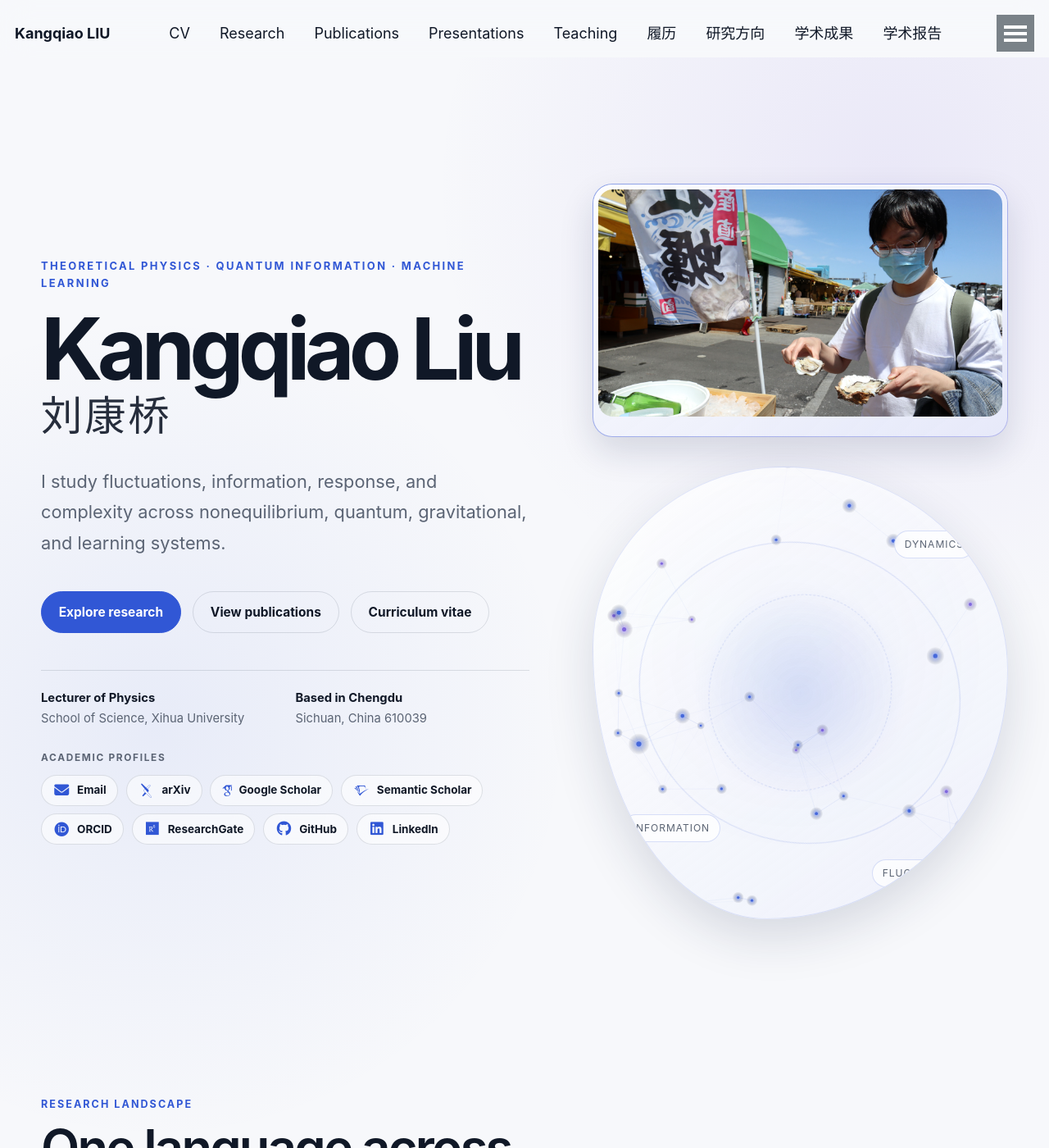
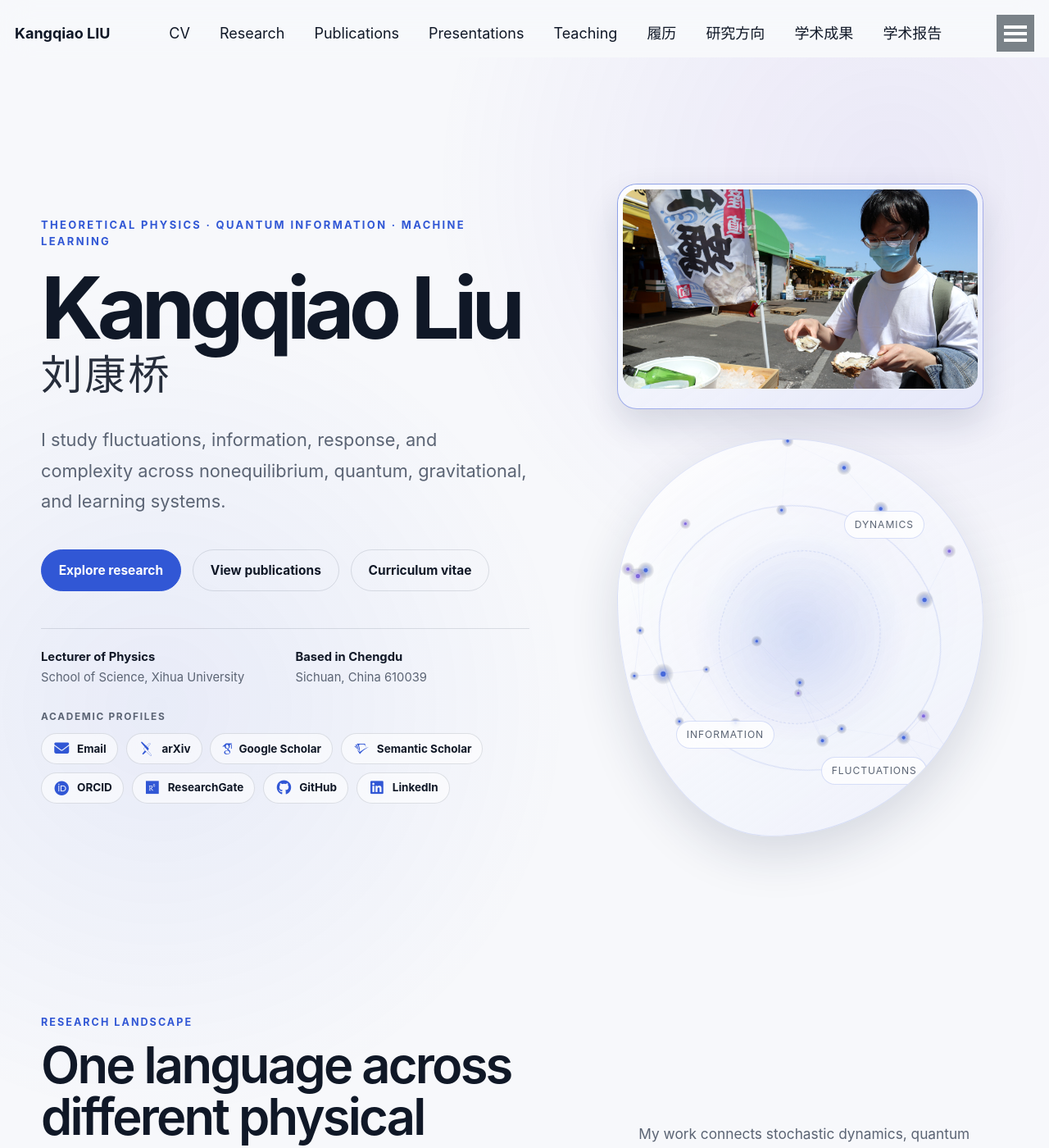
Before and after one commit to KangqiaoLiu/KangqiaoLiu.github.io, a Jekyll site: the page built from _pages/about.md, in a window 1280 px wide and 1400 px high. Shown: the whole window at 82% size. Built offline with Jekyll 4.4.1, drawn with Linux system fonts in a browser that asks for light colours; some web fonts are replaced.

Commit message:
Load final homepage media spacing

```diff
--- a/assets/css/main.scss
+++ b/assets/css/main.scss
@@ -47,3 +47,4 @@
 @import "research-field";
 @import "research-field-boost";
 @import "home-portrait";
+@import "home-media-spacing";
```
